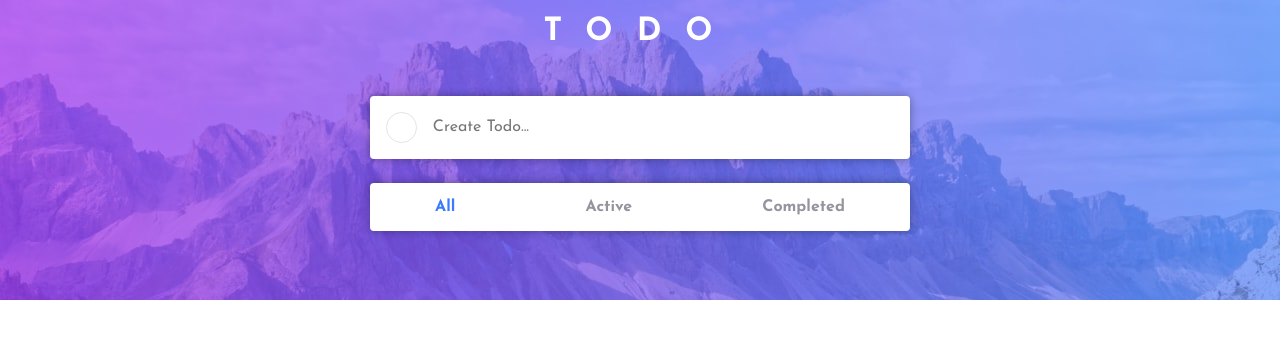
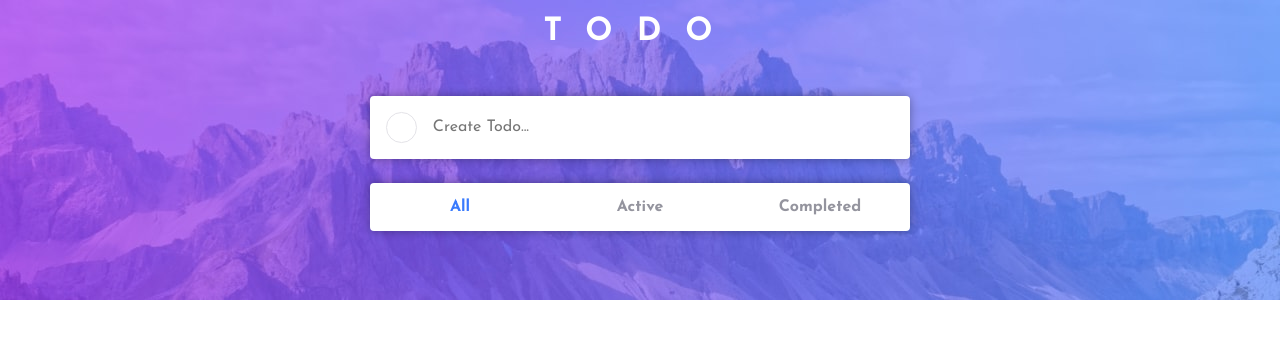
Before and after one commit to BUTURUM/todo-app, a Vue app: page / in a window 1280 px wide. Shown: the top 338 px of the page. Built offline with nearby package versions, Linux system fonts and the light colour scheme.

Commit message:
Fix align of Tabs

```diff
--- a/style/tabs.css
+++ b/style/tabs.css
@@ -1,13 +1,15 @@
 .tab-form{
   display: flex;
-  justify-content: space-around;
 }
 .tab-option{
   font-weight: bold;
   padding: 1rem;
+  text-align: center;
+  flex: 1;
   color: var(--dark-passive-color);
   transition: color .15s linear;
   cursor: pointer;
+  user-select: none;
 }
 .tab-option:hover{
   color: var(--ink-color);
```
